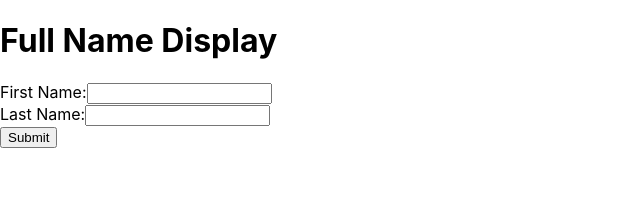
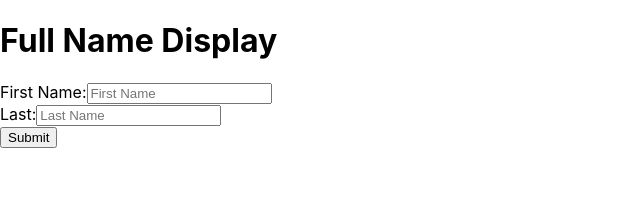
Before and after one commit to darshann345/FullName, a React (Create React App) app: page / in a window 1280 px wide. Shown: the top 198 px of the page, without its empty margins (0-640 px from the left). Built offline with nearby package versions, Linux system fonts and the light colour scheme.

Commit message:
Update App.js
resolved errors

```diff
--- a/src/App.js
+++ b/src/App.js
@@ -1,49 +1,48 @@
-import React, { useState } from "react";
+import React, { useState } from 'react';
 
-const App = () => {
-    const [firstName, setFirstName] = useState("");
-    const [lastName, setLastName] = useState("");
-    const [fullName, setFullName] = useState("");
+const FullName = () => {
+  const [firstName, setFirstName] = useState('');
+  const [lastName, setLastName] = useState('');
+  const [fullName, setFullName] = useState('');
 
   const handleSubmit = (e) => {
     e.preventDefault();
-
-        if (firstName.trim() === "" && lastName.trim() === "") {
-            setFullName("");
-            setFullName(`${firstName} ${lastName}`.trim());
+    if (firstName && lastName) {
+      setFullName(`Full Name: ${firstName} ${lastName}`);
+    } else {
+      setFullName('');
     }
   };
 
   return (
-        <>
+    <div>
+      <h1>Full Name Display</h1>
       <form onSubmit={handleSubmit}>
-                <h1>Full Name Display</h1>
-                <label>First Name:</label>
+        <label htmlFor="firstName">First Name:</label>
         <input
           type="text"
+          placeholder="First Name"
+          name = "First Name"
+          id = "firstName"
           value={firstName}
           onChange={(e) => setFirstName(e.target.value)}
-                    required
         />
-                <br />
-                <label>Last Name:</label>
+        <br/>
+        <label htmlFor="lastName">Last:</label>
         <input
           type="text"
+          placeholder="Last Name"
+          name = "Last Name"
+          id = "lastName"
           value={lastName}
           onChange={(e) => setLastName(e.target.value)}
-                    required
         />
-                <br />
-                <button type="submit">
-                    Submit
-                </button>
+        <br/>
+        <button type="submit">Submit</button>
       </form>
-
-            {fullName && (
-                <p>Full Name: {fullName}</p>
-            )}
-        </>
+      {fullName && <div>{fullName}</div>}
+    </div>
   );
 };
 
-export default App;
+export default FullName;
```
Lines whose indentation alone changed are shown as unchanged.
